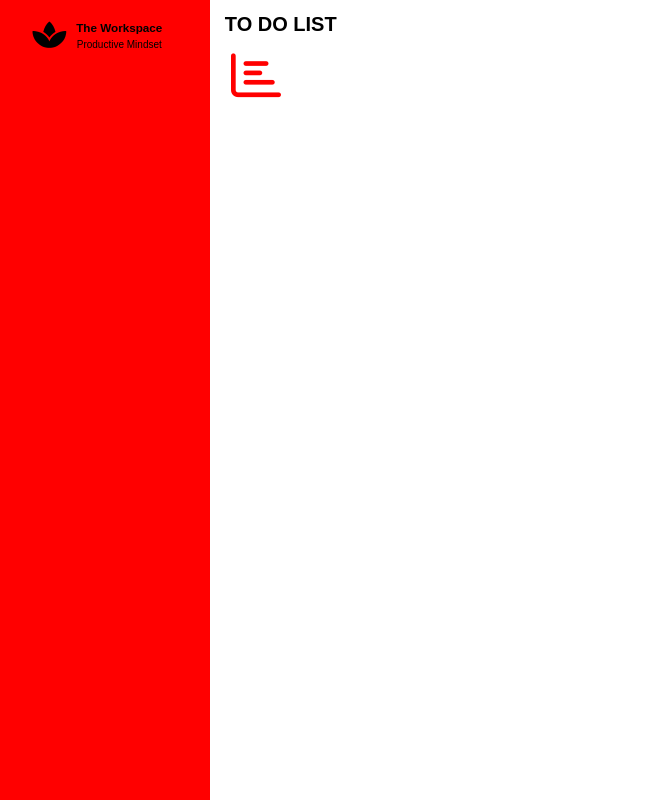
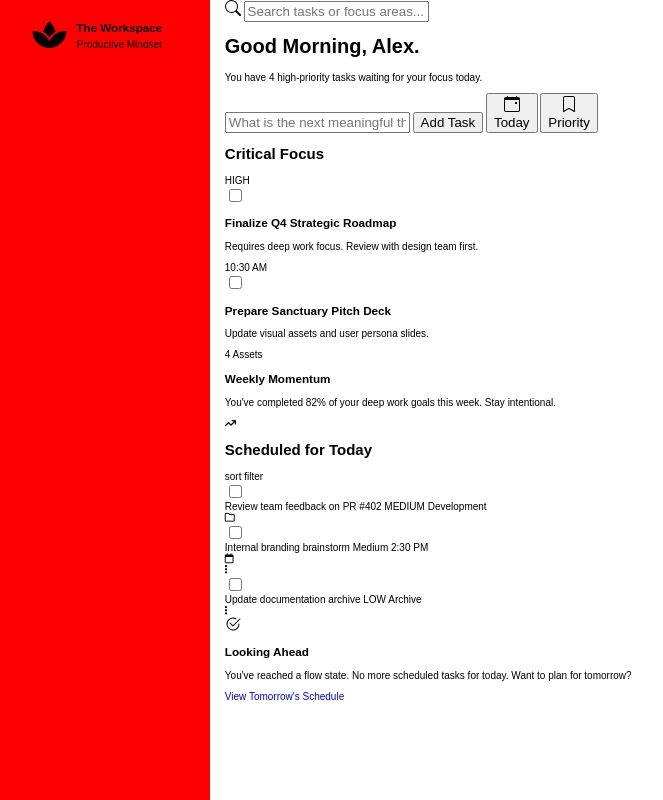
Before and after one commit to ahmadshams765-design/To-do-list, a plain HTML site: page index.html in a window 1280 px wide. Shown: the whole page, without its empty margins (15-678 px from the left). Drawn offline with Linux system fonts and the light colour scheme.

Commit message:
something

```diff
--- a/index.html
+++ b/index.html
@@ -1,5 +1,6 @@
 <!doctype html>
 <html lang="en">
+
 <head>
   <meta charset="UTF-8" />
   <meta name="viewport" content="width=device-width, initial-scale=1.0" />
@@ -7,13 +8,11 @@
   <link rel="stylesheet" href="./css/all.min.css" />
   <link rel="preconnect" href="https://fonts.googleapis.com" />
   <link rel="preconnect" href="https://fonts.gstatic.com" crossorigin />
-    <link
-      href="https://fonts.googleapis.com/css2?family=Cairo:wght@200..1000&display=swap"
-      rel="stylesheet"
-    />
+  <link href="https://fonts.googleapis.com/css2?family=Cairo:wght@200..1000&display=swap" rel="stylesheet" />
 
   <title>Workspace</title>
 </head>
+
 <body>
   <div class="page d-flex">
     <div class="side-bar">
@@ -27,16 +26,166 @@
         </div>
       </div>
     </div>
+
+
+    <!--############################################################ -->
     <div class="container">
-      <div class="heading">
-        <h1>TO DO LIST</h1>
+      <div class="search-container">
+        <span class="search-icon"><svg xmlns="http://www.w3.org/2000/svg" width="16" height="16" fill="currentColor"
+            class="bi bi-search" viewBox="0 0 16 16">
+            <path
+              d="M11.742 10.344a6.5 6.5 0 1 0-1.397 1.398h-.001q.044.06.098.115l3.85 3.85a1 1 0 0 0 1.415-1.414l-3.85-3.85a1 1 0 0 0-.115-.1zM12 6.5a5.5 5.5 0 1 1-11 0 5.5 5.5 0 0 1 11 0" />
+          </svg></span>
+          <input type="text" class="search-input" placeholder="Search tasks or focus areas...">
       </div>
 
-      <i
-        class="fa-regular fa-chart-bar fa-fw mr-5"
-        style="color: red; font-size: 50px"
-      ></i>
+
+
+      <!-- Header -->
+      <header class="header">
+        <h1>Good Morning, Alex.</h1>
+        <p>You have 4 high-priority tasks waiting for your focus today.</p>
+        <div class="search-bar">
+          <input type="text" placeholder="What is the next meaningful thing to do?">
+          <button>Add Task</button>
+
+          <button class="today-button">
+            <div class="calender-icon"><svg xmlns="http://www.w3.org/2000/svg" width="16" height="16"
+                fill="currentColor" class="bi bi-calendar-event" viewBox="0 0 16 16">
+                <path d="M11 6.5a.5.5 0 0 1 .5-.5h1a.5.5 0 0 1 .5.5v1a.5.5 0 0 1-.5.5h-1a.5.5 0 0 1-.5-.5z" />
+                <path
+                  d="M3.5 0a.5.5 0 0 1 .5.5V1h8V.5a.5.5 0 0 1 1 0V1h1a2 2 0 0 1 2 2v11a2 2 0 0 1-2 2H2a2 2 0 0 1-2-2V3a2 2 0 0 1 2-2h1V.5a.5.5 0 0 1 .5-.5M1 4v10a1 1 0 0 0 1 1h12a1 1 0 0 0 1-1V4z" />
+              </svg>
+            </div>
+            Today
+          </button>
+
+
+          <button class="priority-icon">
+            <div><svg xmlns="http://www.w3.org/2000/svg" width="16" height="16" fill="currentColor"
+                class="bi bi-bookmark" viewBox="0 0 16 16">
+                <path
+                  d="M2 2a2 2 0 0 1 2-2h8a2 2 0 0 1 2 2v13.5a.5.5 0 0 1-.777.416L8 13.101l-5.223 2.815A.5.5 0 0 1 2 15.5zm2-1a1 1 0 0 0-1 1v12.566l4.723-2.482a.5.5 0 0 1 .554 0L13 14.566V2a1 1 0 0 0-1-1z" />
+              </svg>
+            </div>
+            Priority
+          </button>
+
+        </div>
+      </header>
+
+      <!-- Dashboard Grid Content -->
+      <div class="dashboard-grid">
+
+
+        <!-- Left Column: Critical Focus -->
+        <div class="column-left">
+          <header class="section-header">
+            <h2>Critical Focus</h2>
+            <span class="badge-high">HIGH</span>
+          </header>
+
+
+          <!-- task one card -->
+          <div class="task-card">
+
+            <input type="checkbox">
+            <div class="task-content">
+
+              <h3>Finalize Q4 Strategic Roadmap</h3>
+              <p>Requires deep work focus. Review with design team first.</p>
+              <span>10:30 AM</span>
             </div>
           </div>
+
+          <!-- task card 2-->
+          <div class="tasl card">
+            <input type="checkbox">
+            <div class="task-content">
+              <h3>Prepare Sanctuary Pitch Deck</h3>
+              <p>Update visual assets and user persona slides.</p>
+              <span class="attachment-count"> 4 Assets</span>
+            </div>
+          </div>
+
+
+
+          <!-- weekly momentum card -->
+          <div class="momentum-card">
+            <h3>Weekly Momentum</h3>
+            <p>You've completed 82% of your deep work goals this week. Stay intentional.</p>
+            <div><i class="fa-solid fa-arrow-trend-up"></i></div>
+          </div>
+        </div>
+
+
+
+
+        <!-- Right column: scheduled tasks-->
+        <div class="column-right">
+          <header class="section-header">
+            <h2>Scheduled for Today</h2>
+            <div class="filter-options">
+              <span>sort</span>
+              <span>filter</span>
+            </div>
+          </header>
+
+          <!-- List items -->
+          <ul classs="schedule-item">
+
+            <!-- task one card -->
+            <li>
+              <input type="checkbox">
+              <div class="task-content">
+                <span>Review team feedback on PR #402</span>
+                <span class="mata-data">MEDIUM Development</span>
+                <div><i class="fa-regular fa-folder"></i></div>
+              </div>
+            </li>
+
+            <!--task 2 card -->
+            <li>
+              <input type="checkbox">
+              <div class="task-content">
+                <span class="task-title">Internal branding brainstorm</span>
+                <span class="mata-data">Medium 2:30 PM</span>
+                <div><i class="fa-regular fa-calendar"></i></div>
+                <div><i class="fa-solid fa-ellipsis-vertical"></i></div>
+              </div>
+            </li>
+
+            <!-- task 3 card-->
+            <li>
+              <input type="checkbox">
+              <div class="task-content">
+                <span class="task-title">Update documentation archive</span>
+                <span calss="mata-data">LOW Archive</span>
+                <div><i class="fa-solid fa-ellipsis-vertical"></i></div>
+              </div>
+            </li>
+          </ul>
+
+          <!-- Empty State / Looking ahead-->
+          <div class="empty-state">
+            <div class="placeholder"><svg xmlns="http://www.w3.org/2000/svg" width="16" height="16" fill="currentColor"
+                class="bi bi-check2-circle" viewBox="0 0 16 16">
+                <path
+                  d="M2.5 8a5.5 5.5 0 0 1 8.25-4.764.5.5 0 0 0 .5-.866A6.5 6.5 0 1 0 14.5 8a.5.5 0 0 0-1 0 5.5 5.5 0 1 1-11 0" />
+                <path
+                  d="M15.354 3.354a.5.5 0 0 0-.708-.708L8 9.293 5.354 6.646a.5.5 0 1 0-.708.708l3 3a.5.5 0 0 0 .708 0z" />
+              </svg></div>
+
+            <h3>Looking Ahead</h3>
+            <p>You've reached a flow state. No more scheduled tasks for today. Want to plan for tomorrow?</p>
+            <a href="#">View Tomorrow's Schedule</a>
+          </div>
+        </div>
+      </div>
+    </div>
+  </div>
+
+
 </body>
+
 </html>
```
Also changed, not shown: scss/main.scss (line endings or trailing spaces), 1 other file. Lines whose indentation alone changed are shown as unchanged.
